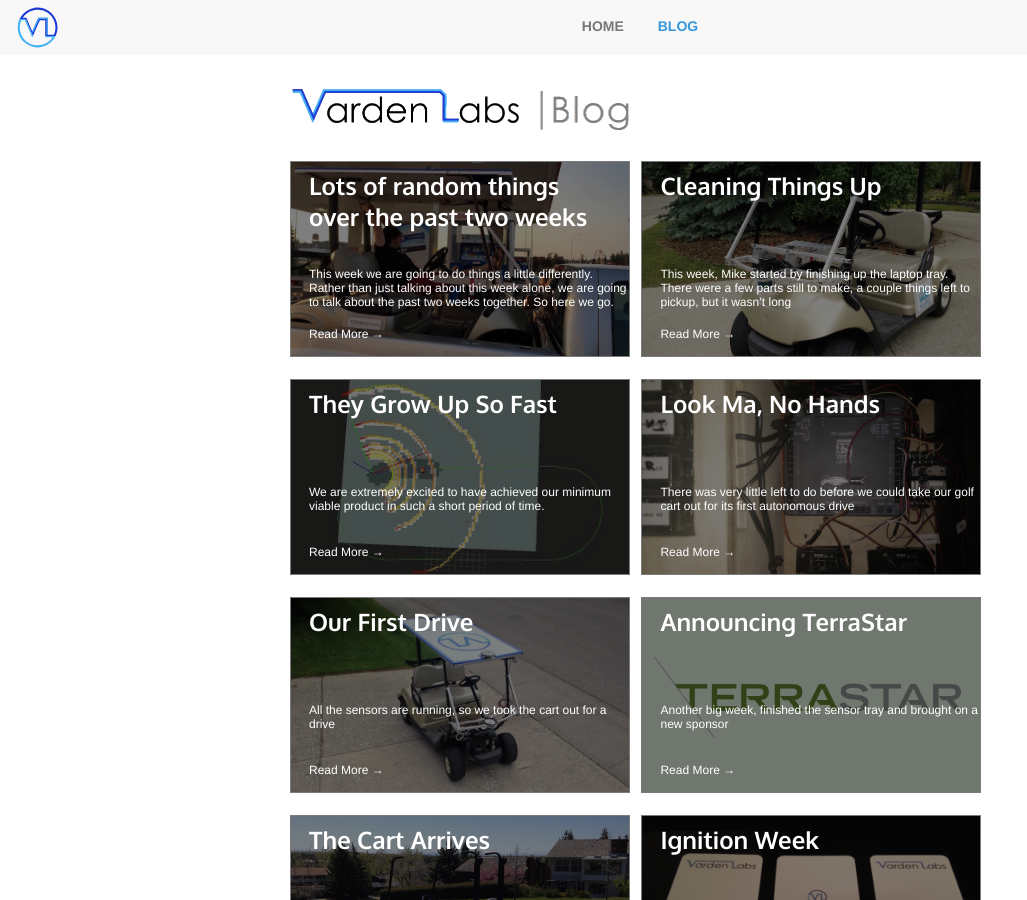
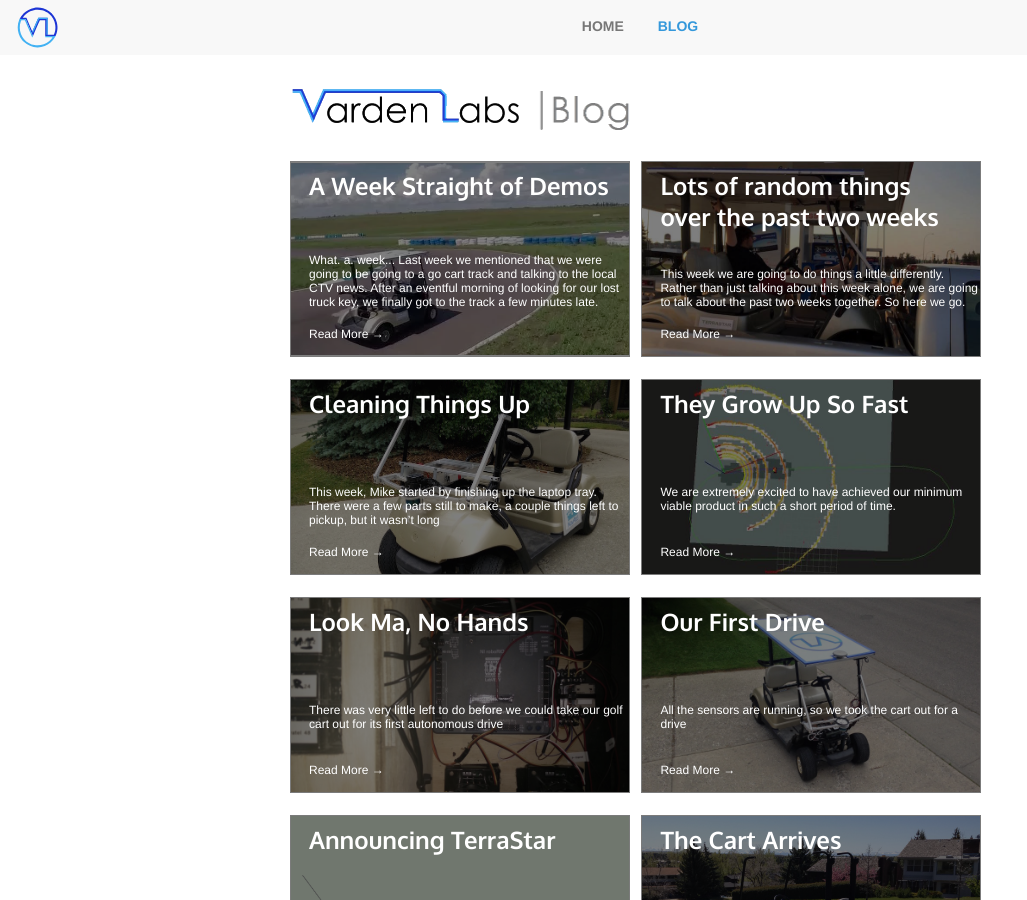
Before and after one commit to lemiant/vardenblogarchive, a Jekyll site: the page built from blog/index.html, in a window 1280 px wide and 900 px high. Shown: the whole window, without its empty margins (0-1027 px from the left). Built offline with Jekyll 4.4.1, drawn with Linux system fonts in a browser that asks for light colours.

Commit message:
Publish Week 11 blog post (part of archiving process)y

```diff
--- a/CNAME
+++ /dev/null
@@ -1 +0,0 @@
-vardenlabs.com
--- a/_drafts/2015-05-17-A-Week-Straight-of-Demos.md
+++ b/_posts/2015-07-17-week-11-a-week-straight-of-demos.md
@@ -1,8 +1,8 @@
 ---
 title: A Week Straight of Demos
 layout: post
-excerpt:
-headerImage: /blog/imgs/Aerial_cover.jpg
+excerpt: What. a. week...  Last week we mentioned that we were going to be going to a go cart track and talking to the local CTV news. After an eventful morning of looking for our lost truck key, we finally got to the track a few minutes late.
+headerImage: /blog/imgs/aerial.png
 headerColor: white
 headerHeight: auto
 ---
```
Also changed, not shown: other parts of _posts/2015-07-17-week-11-a-week-straight-of-demos.md (+0 -10 lines), blog/imgs/aerial.png (added).
